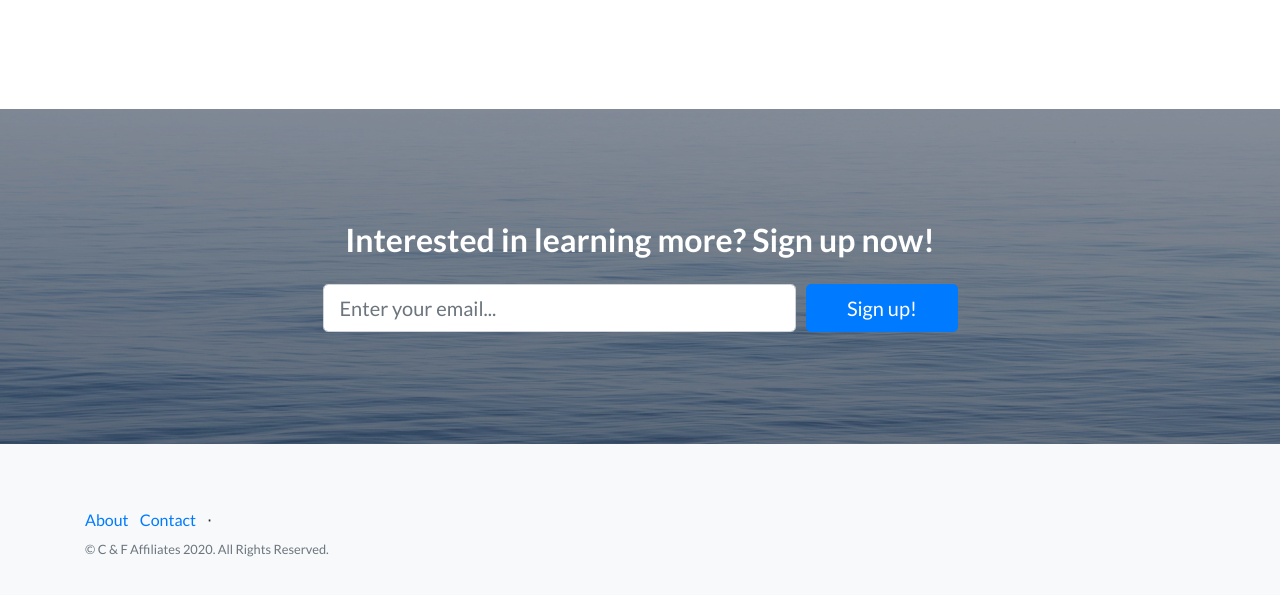
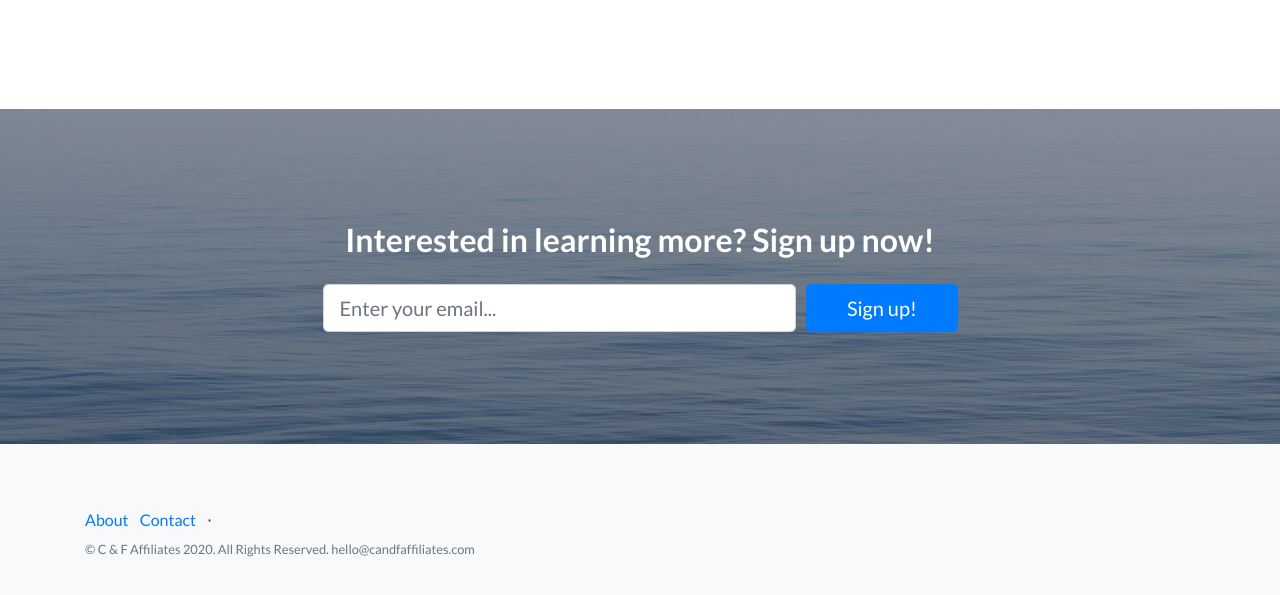
Before and after one commit to cfausn/affiliates_website, a website: page index.html in a window 1280 px wide. Shown: the part 3981-4576 px from the top of the page. Drawn offline with Linux system fonts and the light colour scheme.

Commit message:
added email

```diff
--- a/index.html
+++ b/index.html
@@ -212,7 +212,7 @@
             </li>
             <li class="list-inline-item">&sdot;</li>
           </ul>
-          <p class="text-muted small mb-4 mb-lg-0">&copy; C &amp; F Affiliates 2020. All Rights Reserved.</p>
+          <p class="text-muted small mb-4 mb-lg-0">&copy; C &amp; F Affiliates 2020. All Rights Reserved.   hello@candfaffiliates.com</p>
         </div>
         <div class="col-lg-6 h-100 text-center text-lg-right my-auto">
           <!--ul class="list-inline mb-0">
```
